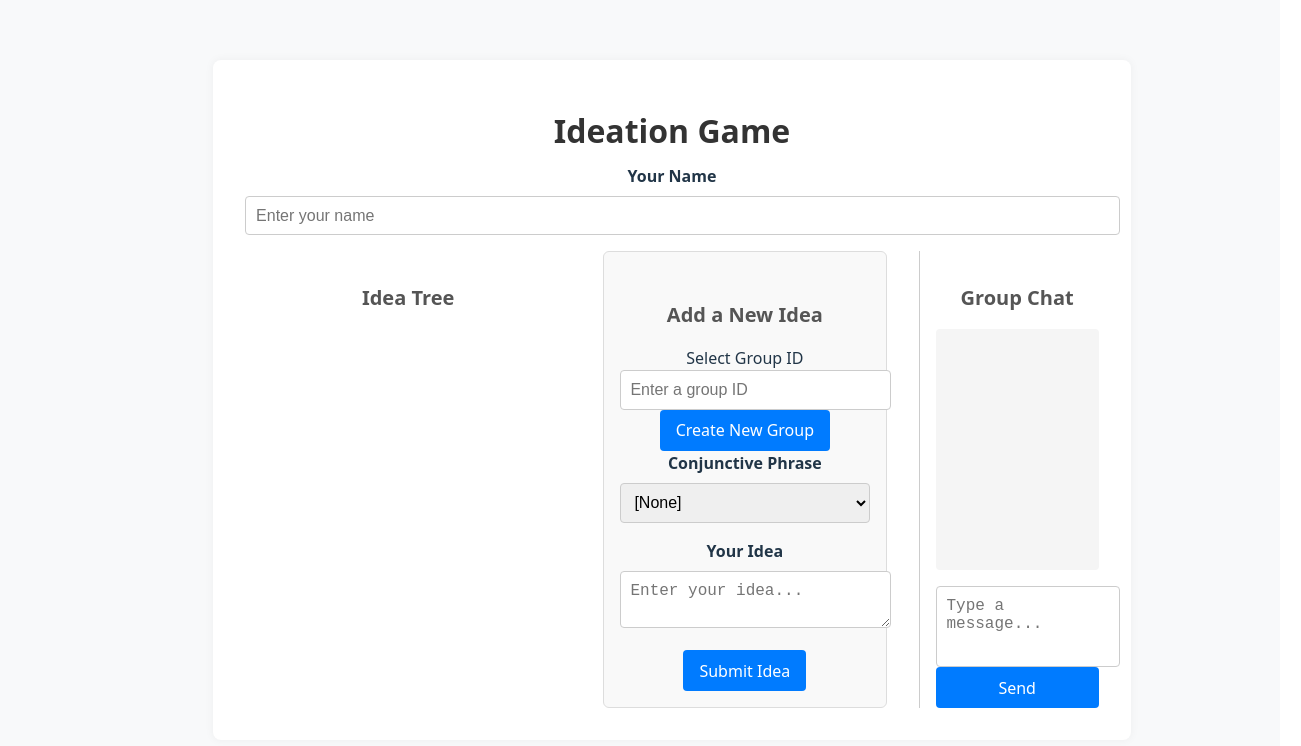
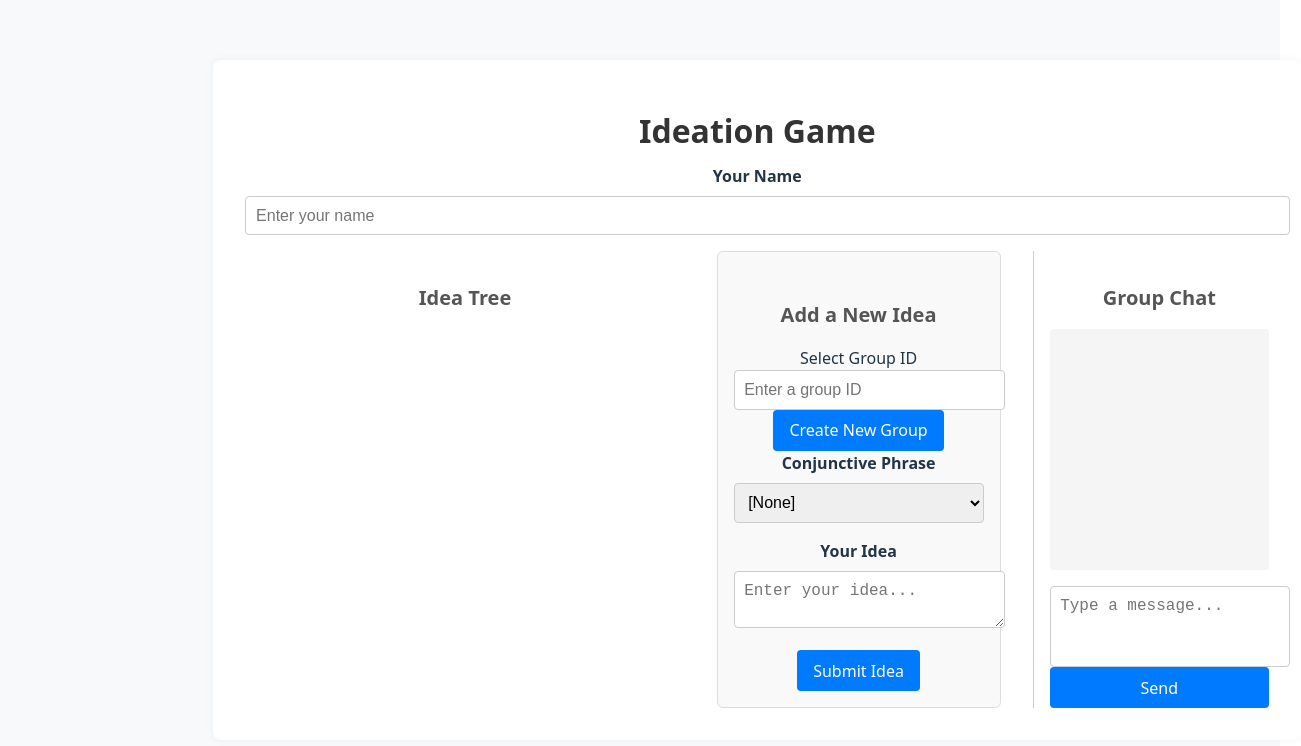
Before and after one commit to nwicker463/ideation-vite-frontend, a React (Vite) app: page / in a window 1280 px wide. Shown: the top 746 px of the page, 1301 px wide, since content can reach past the window. Built offline with nearby package versions, Linux system fonts and the light colour scheme.

Commit message:
making content fit screen”

```diff
--- a/src/App.css
+++ b/src/App.css
@@ -49,9 +49,8 @@ body {
 }
 
 .app-container {
-  width: 100%;
+  width: 120%;
   max-width: none;
-  margin: 0 auto;
   padding: 2rem;
   background: #ffffff;
   border-radius: 8px;
@@ -117,8 +116,9 @@ button:hover {
 
 .content-grid {
   display: flex;
+  flex: 1;
+  width: 100%;
   gap: 2rem;
-  margin-top: 1rem;
 }
 
 .idea-tree {
@@ -176,3 +176,10 @@ button:hover {
   height: 60px;
   resize: none;
 }
+
+html, body {
+  margin: 0;
+  padding: 0;
+  width: 100%;
+  height: 100%;
+}
```
